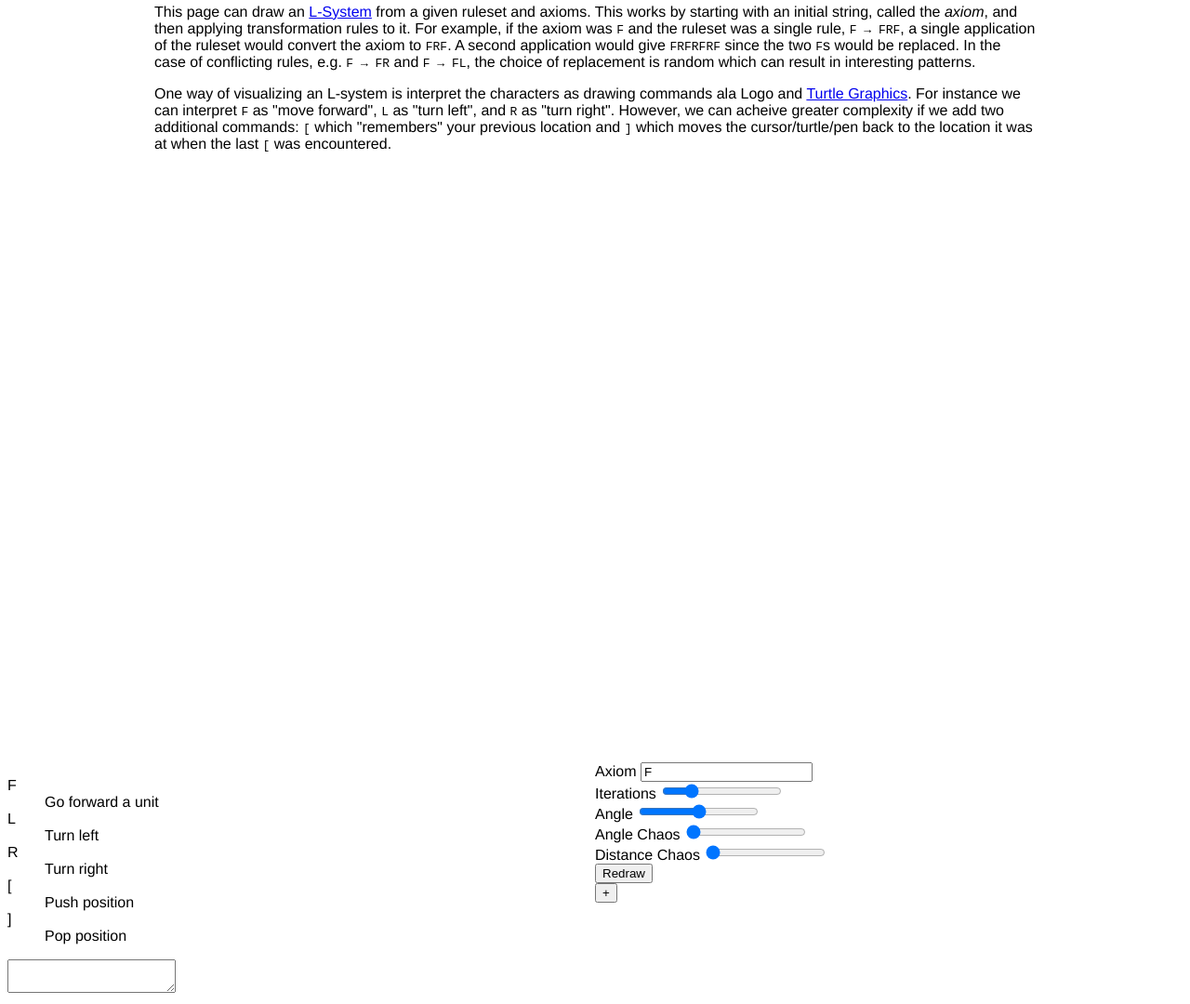
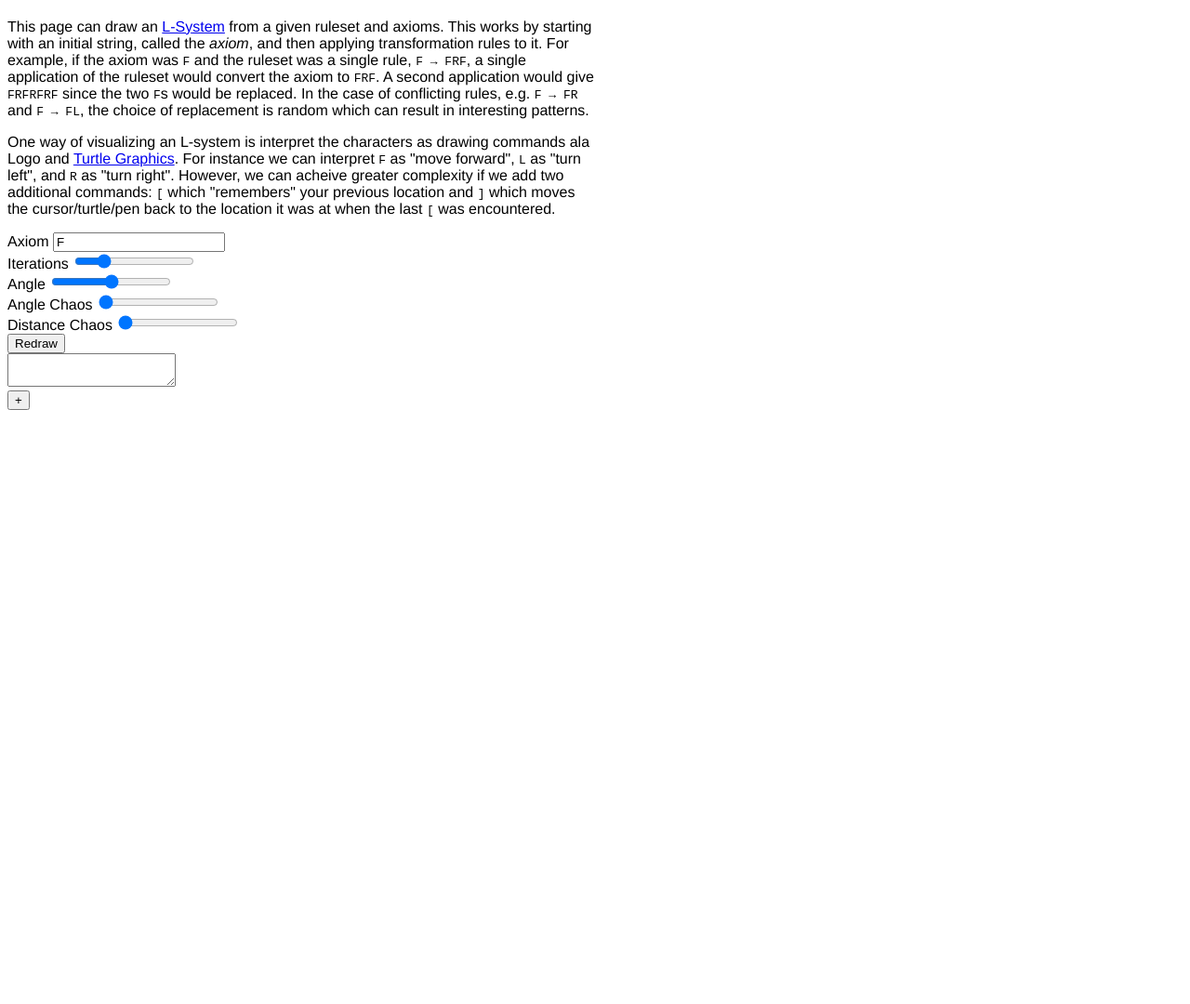
Before and after one commit to chipbell4/l-system, a plain HTML site: page index.html in a window 1280 px wide. Shown: the part 76-1156 px from the top of the page at 93% size. After the commit the page ends 800 px from the top, so only its background shows below. Drawn offline with Linux system fonts and the light colour scheme.

Commit message:
Sidebar layout

```diff
--- a/index.html
+++ b/index.html
@@ -5,6 +5,8 @@
     </head>
     <body>
         <h1>L Systems</h1>
+        <div class="flex-container">
+            <div class="flex-item">
                 <p>
                 This page can draw an <a href="https://en.wikipedia.org/wiki/L-system">L-System</a> from a given ruleset and axioms.
                 This works by starting with an initial string, called the <em>axiom</em>, and then applying transformation rules to it.
@@ -19,21 +21,6 @@
                 However, we can acheive greater complexity if we add two additional commands: <code>[</code> which "remembers" your previous location and <code>]</code> which moves the
                 cursor/turtle/pen back to the location it was at when the last <code>[</code> was encountered.
                 </p>
-        <svg id="canvas" viewBox="0 0 100 100">
-        </svg>
-        <div class="container">
-            <div>
-                <dl>
-                    <dt>F</dt><dd>Go forward a unit</dd>
-                    <dt>L</dt><dd>Turn left</dd>
-                    <dt>R</dt><dd>Turn right</dd>
-                    <dt>[</dt><dd>Push position</dd>
-                    <dt>]</dt><dd>Pop position</dd>
-                </dl>
-                <textarea id="current-production">
-                </textarea>
-            </div>
-            <div>
                 <div>
                     <label>Axiom <input type="text" id="axiom" value="F" /></label>
                 </div>
@@ -50,9 +37,14 @@
                     <label>Distance Chaos <input type="range" id="distance-chaos" min="0.0" max="1.0" step="0.01" value="0.0" /></label>
                 </div>
                 <button id="redraw">Redraw</button> <br/>
+                <textarea id="current-production"></textarea>
                 <div id="rules">
                 </div>
                 <button id="add-rule">+</button>
+            </div>
+            <div class="flex-item">
+                <svg id="canvas" viewBox="0 0 100 100">
+                </svg>
             </div>
         </div>
         <div class="template" id="rule-template">
--- a/style.css
+++ b/style.css
@@ -2,29 +2,22 @@ body {
     font-family: Helvetica, Arial, sans-serif;
 }
 
-h1, p {
-    width: 75%;
-    margin-left: auto;
-    margin-right: auto;
+.flex-container {
+    display: flex;
 }
+
+.flex-item {
+    flex: 1;
+}
+
+h1 {
+    text-align: center;
+}
+
 #canvas {
-    width: 50vw;
-    height: 50vw;
     margin-left: auto;
     margin-right: auto;
     display: block;
 }
-@media(max-width: 600px) {
-    #canvas {
-        width: 90vw;
-        height: 90vw;
-    }
-}
+
 .template { display: none; }
-.container {
-    display: flex;
-}
-
-.container > * {
-    flex: 1;
-}
```
Lines whose indentation alone changed are shown as unchanged.
